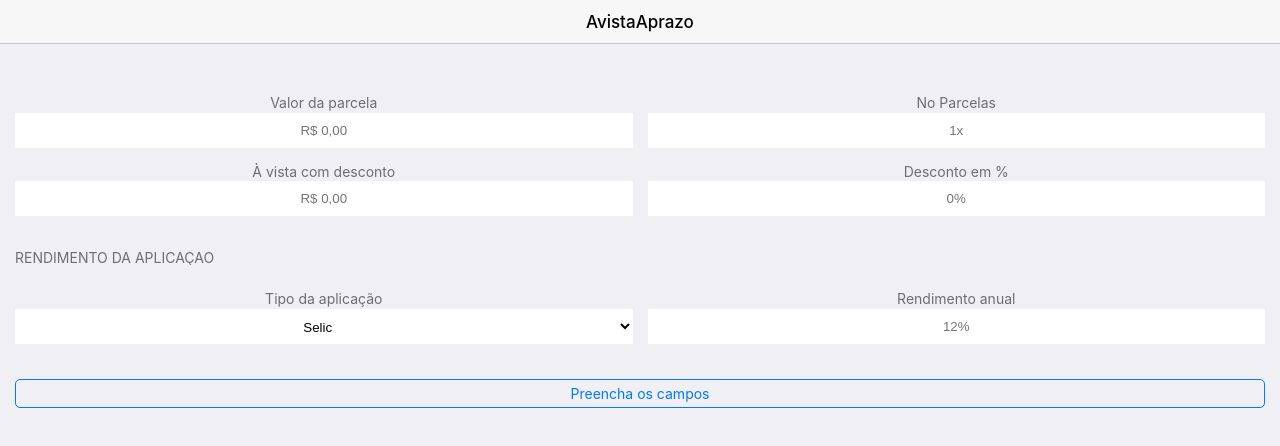
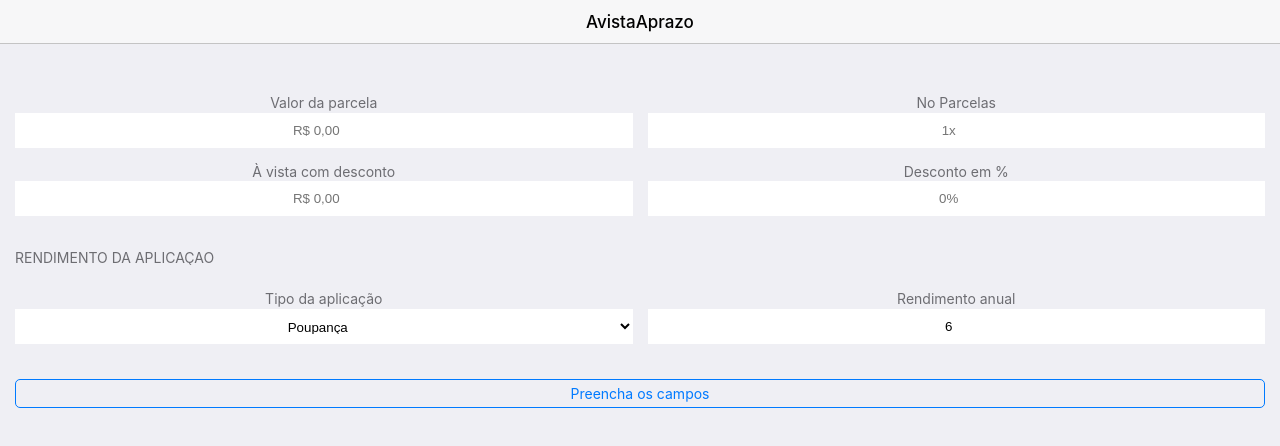
Before and after one commit to FebsMira/app_teste, a plain HTML site: page index.html in a window 1280 px wide. Drawn offline with Linux system fonts and the light colour scheme.

Commit message:
Commit Dom Jun 26 21:42:15 BRT 2016

```diff
--- a/controller/Home.js
+++ b/controller/Home.js
@@ -8,6 +8,8 @@ App.prototype.HomeScreen = function() {
 
 	$("#avistadesconto").on('keyup', function(){$("#descontopercentual").val("")});
 	$("#descontopercentual").on('keyup', function(){$("#avistadesconto").val("")});
+
+	$("#aplicacao").on('change',$("#rendimento").val($("#aplicacao").val()));
 
 };
 
--- a/index.html
+++ b/index.html
@@ -34,10 +34,10 @@
 								</div>
 								<div class="row text-center">
 									<div class="col-50">
-										<input class="fields" type="text" id="parcela" placeholder="R$ 0,00">
+										<input class="fields" type="number" id="parcela" placeholder="R$ 0,00">
 									</div>
 									<div class="col-50">
-										<input class="fields" type="text" id="nparcelas" placeholder="1x">
+										<input class="fields" type="number" id="nparcelas" placeholder="1x">
 									</div>
 								</div>
 
@@ -52,10 +52,10 @@
 								</div>
 								<div class="row text-center">
 									<div class="col-50">
-										<input class="fields" type="text" id="avistadesconto" placeholder="R$ 0,00">
+										<input class="fields" type="number" id="avistadesconto" placeholder="R$ 0,00">
 									</div>
 									<div class="col-50">
-										<input class="fields" type="text" id="descontopercentual" placeholder="0%">
+										<input class="fields" type="number" id="descontopercentual" placeholder="0%">
 									</div>
 								</div>
 							</div>
@@ -72,13 +72,15 @@
 								</div>
 								<div class="row text-center">
 									<div class="col-50">
+										<!-- http://www.valor.com.br/valor-data/indices-financeiros/indicadores-de-mercado -->
 										<select class="fields-select" id="aplicacao" >
-											<option value="12">Selic</value>
-											<option value="12">CDB</value>
+											<option value="6">Poupança</value>
+											<option value="9.45">Renda fixa</value>
+											<option value="14.25">Selic</value>
 										</select>
 									</div>
 									<div class="col-50">
-										<input class="fields" type="text" id="rendimento" placeholder="12%">
+										<input class="fields" type="number" id="rendimento" placeholder="1%">
 									</div>
 								</div>
 							</div>
```
Also changed, not shown: 1 other file.
